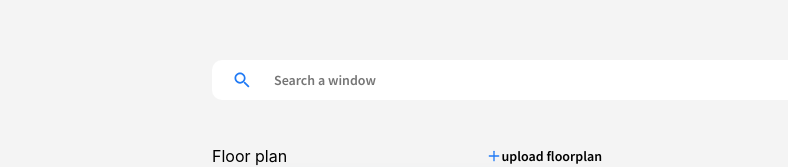
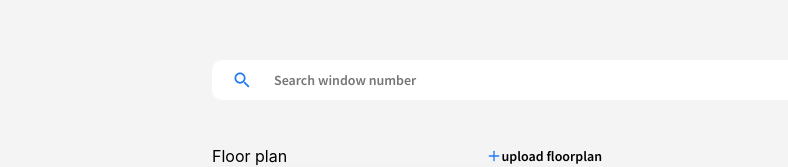
Before and after one commit to kathleenhung5/conmunity-react, a React (Create React App) app: page /floor in a window 1280 px wide. Shown: the part 152-319 px from the top of the page, without its empty margins (8-796 px from the left). Built offline with nearby package versions, Linux system fonts and the light colour scheme.

Commit message:
Search function working

```diff
--- a/src/App.js
+++ b/src/App.js
@@ -1,8 +1,9 @@
-import React, { useReducer,useEffect } from 'react';
+import React, { useReducer } from 'react';
 import './App.scss';
 import Main from './pages/Main';
 import {Data} from './comp/Data/Data';
 
+// initial context
 const ctx = {
   curPage: localStorage.getItem('ctx')?JSON.parse(localStorage.getItem('ctx')).curPage:"Projects", // Projects, Project, Floor, Window
   curProject: localStorage.getItem('ctx')?JSON.parse(localStorage.getItem('ctx')).curProject:"", // Project name
@@ -72,25 +73,6 @@ function reducer(appctx,action){
 function App() {
   const [appctx,dispatch] = useReducer(reducer, ctx);
 
-  useEffect(()=>{
-    // Grab context from local storage
-    // if(localStorage.getItem('ctx')){
-    //   var localctx = JSON.parse(localStorage.getItem('ctx'));
-    //   dispatch({
-    //     type:'Reload',
-    //     curPage: localctx.curPage,
-    //     curProject: localctx.curProject,
-    //     curFloor: localctx.curFloor,
-    //     curWindow: localctx.curWindow,
-    //     curUser: localctx.curUser,
-    //     curCompany: localctx.curCompany,
-    //     curProgress: localctx.curProgress
-    //   });
-    //   console.log('context from local storage',localctx);
-    // }
-  },[]);
-
-
   return (
     <div className="App">
       <Contxt.Provider value={{appctx,dispatch}} >
--- a/src/comp/Search/index.js
+++ b/src/comp/Search/index.js
@@ -2,8 +2,8 @@ import React,{useState} from 'react';
 //import SearchBar from '@opuscapita/react-searchbar';
 import {IoMdSearch} from 'react-icons/io'
 
-function Search({searchItem}){
-const [txt, setTxt] = useState("");
+function Search({searchItem,onChange,val}){
+// const [txt, setTxt] = useState("");
     return(
         <div className="search">
         <IoMdSearch className="search-icon"/>
@@ -11,8 +11,11 @@ const [txt, setTxt] = useState("");
                     type='text'
                     size='45'
                     placeholder={"Search "+searchItem}
-                    onChange={(text)=>setTxt(text.target.value)}
-                    value={txt} />
+                    // onChange={(text)=>setTxt(text.target.value)}
+                    // value={txt}
+                    onChange={onChange}
+                    value={val}
+                    />
         </div>
     )
 }
@@ -20,6 +23,8 @@ const [txt, setTxt] = useState("");
 //not sure how to change the text on input
 Search.defaultProps = {
     searchItem: 'item',
+    onChange:()=>{},
+    val: ''
 }
 
 export default Search;
--- a/src/pages/Floor/index.js
+++ b/src/pages/Floor/index.js
@@ -9,6 +9,12 @@ import {Data} from '../../comp/Data/Data';
 function Floor(){
     const ctx=useContext(Contxt);
     const [windows, setWindows] = useState([]);
+    const [skey,setSkey] = useState('');
+
+    const filtered = windows.filter((obj)=>{
+        return JSON.stringify(obj.num).indexOf(skey) >= 0
+    });
+
     useEffect(()=>{
        // find the current floor in Data to display windows
         for(var i=0;i<Data[0].projects.length;i++){
@@ -29,7 +35,10 @@ function Floor(){
     return(
         <div className='floor-cont'>
             <div className="search-area">
-                <Search searchItem="a window" />
+                <Search searchItem="window number"
+                onChange={(skey)=>{setSkey(skey.target.value)}}
+                val={skey}
+                />
             </div>
 
             <div className="floor-lower">
@@ -44,7 +53,7 @@ function Floor(){
                 </div>
                 <div className="floor-list">
                 {
-                    windows.map((obj,ind)=>{
+                    filtered.map((obj,ind)=>{
                         return <Item
                             itemName={obj.num}
                             progress={obj.progress}
--- a/src/pages/Main/index.js
+++ b/src/pages/Main/index.js
@@ -16,6 +16,7 @@ import BreadCrumbs from '../../comp/BreadCrumbs';
 import PageTitle from '../../comp/PageTitle';
 // context
 import {Contxt} from '../../App';
+import {Data} from '../../comp/Data/Data';
 
 function Main(){
     const ctx = useContext(Contxt);
--- a/src/pages/ProjectPage/index.js
+++ b/src/pages/ProjectPage/index.js
@@ -8,6 +8,12 @@ import {Data} from '../../comp/Data/Data';
 function ProjectPage(){
     const ctx=useContext(Contxt);
     const [floors, setFloors] = useState([]);
+    const [skey,setSkey] = useState('');
+
+    const filtered = floors.filter((obj)=>{
+        return JSON.stringify(obj.num).indexOf(skey) >= 0
+    });
+
     useEffect(()=>{
         // find the right project
         for(var i=0;i<Data[0].projects.length;i++){
@@ -27,11 +33,15 @@ function ProjectPage(){
         <div className="projectpage-cont">
             <div className="search-area">
                 <p>Total floors: 3</p>
-                <Search searchItem="floor" />
+                <Search
+                searchItem="floor number"
+                onChange={(skey)=>{setSkey(skey.target.value)}}
+                val={skey}
+                />
             </div>
             <div>
             {
-                floors.map((obj,ind)=>{
+                filtered.map((obj,ind)=>{
                     return <Item
                         itemName={obj.num}
                         progress={obj.progress}
--- a/src/pages/Projects/index.js
+++ b/src/pages/Projects/index.js
@@ -9,6 +9,11 @@ import {Data} from '../../comp/Data/Data';
 function Projects(){
     const ctx=useContext(Contxt);
     const [projects,setProjects] = useState([]);
+    const [skey,setSkey] = useState('');
+
+    const filtered = projects.filter((obj)=>{
+        return obj.name.toLowerCase().indexOf(skey) >= 0 || obj.name.toUpperCase().indexOf(skey) >= 0
+    });
 
     useEffect(()=>{
         // find the right account
@@ -24,11 +29,15 @@ function Projects(){
         <div className="projects-cont">
             <div className="search-area">
                 <AddButton text="Add / Join a project"/>
-                <Search searchItem="project" />
+                <Search
+                searchItem="project"
+                onChange={(skey)=>{setSkey(skey.target.value)}}
+                val={skey}
+                />
             </div>
             <div className="projects-projects">
             {
-                projects.map((obj,ind)=>{
+                filtered.map((obj,ind)=>{
                    return <Project {...obj} />
                 })
             }
```
